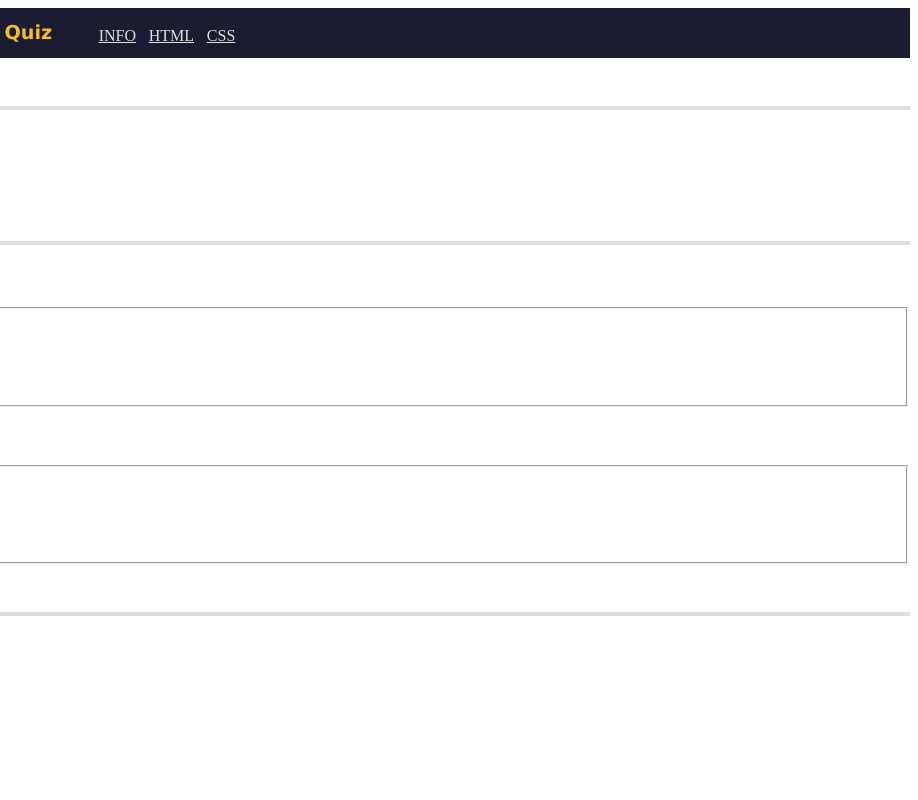
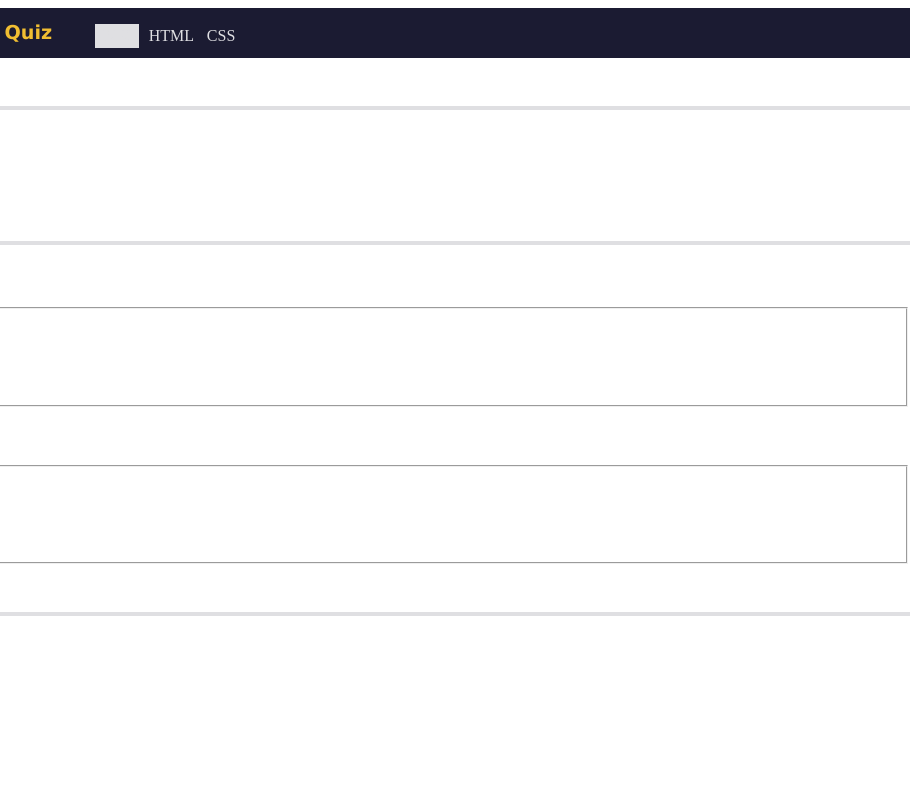
Before and after one commit to Abaljerind/building-a-quiz, a plain HTML site: page index.html in a window 1280 px wide. In both pictures the pointer is over the item "INFO". Shown: the top 800 px of the page, 362-1280 px from the left. Drawn offline with Linux system fonts and the light colour scheme.

Commit message:
rm underline for tags a & add hover to element lists

```diff
--- a/styles.css
+++ b/styles.css
@@ -30,8 +30,15 @@ nav > ul > li {
   display: block;
 }
 
+nav > ul > li:hover {
+  background-color: #dfdfe2;
+  color: #1b1b32;
+  cursor: pointer;
+}
+
 li > a {
   color: #dfdfe2;
+  text-decoration: none;
 }
 
 h1,
```
